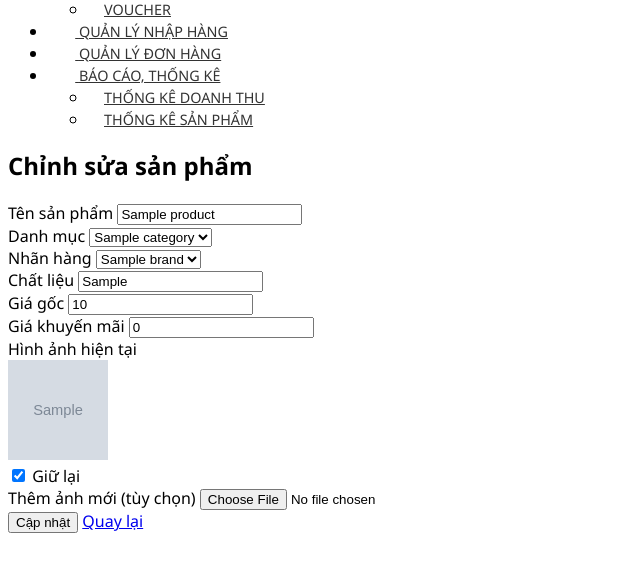
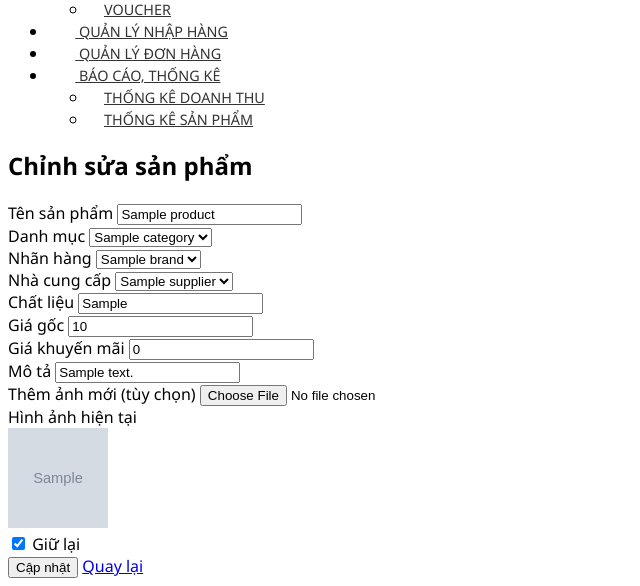
Before and after one commit to longkx12/Cloudzy, an ASP.NET Core app: page /AdminProduct/Edit/1 in a window 1280 px wide. Shown: the part 623-1209 px from the top of the page, without its empty margins (0-640 px from the left). Before the commit the page ends 1156 px from the top, so only its background shows below. Run offline with ASP.NET Core 8, Linux system fonts and the light colour scheme; tables that the repository leaves empty hold one stand-in row (values such as "Sample post"); grey boxes marked "Sample" are stand-in pictures; some web fonts are replaced.

Commit message:
add supplier and description

```diff
--- a/Cloudzy/Controllers/AdminProductController.cs
+++ b/Cloudzy/Controllers/AdminProductController.cs
@@ -1,4 +1,5 @@
 using Cloudzy.Data;
+using Cloudzy.Models.Domain;
 using Cloudzy.Models.ViewModels.AdminProduct;
 using Cloudzy.Services.Interfaces;
 using Microsoft.AspNetCore.Mvc;
@@ -38,7 +39,8 @@
             var model = new CreateViewModel
             {
                 Category = new SelectList(_context.Categories,"CategoryId","CategoryName"),
-                Brand = new SelectList(_context.Brands,"BrandId","BrandName")
+                Brand = new SelectList(_context.Brands,"BrandId","BrandName"),
+                Supplier = new SelectList(_context.Suppliers,"SupplierId","SupplierName")
             };
             return View(model);
         }
@@ -50,6 +52,7 @@
             {
                 model.Category = new SelectList(_context.Categories, "CategoryId", "CategoryName");
                 model.Brand = new SelectList(_context.Brands, "BrandId", "BrandName");
+                model.Supplier = new SelectList(_context.Suppliers, "SupplierId", "SupplierName");
                 return View(model);
             }
 
@@ -75,7 +78,7 @@
 
             product.Category = new SelectList(_context.Categories, "CategoryId", "CategoryName", product.CategoryId);
             product.Brand = new SelectList(_context.Brands, "BrandId", "BrandName", product.BrandId);
-
+            product.Supplier = new SelectList(_context.Suppliers, "SupplierId", "SupplierName", product.SupplierId);
 
             return View(product);
         }
@@ -86,10 +89,12 @@
             // Lấy dữ liệu dropdown
             var categories = new SelectList(_context.Categories, "CategoryId", "CategoryName", model.CategoryId);
             var brands = new SelectList(_context.Brands, "BrandId", "BrandName", model.BrandId);
+            var suppliers = new SelectList(_context.Suppliers, "SupplierId", "SupplierName", model.SupplierId);
             if (!ModelState.IsValid)
             {
                 model.Category = categories;
                 model.Brand = brands;
+                model.Supplier = suppliers;
                 return View(model);
             }
 
@@ -104,6 +109,7 @@
             {
                 model.Category = categories;
                 model.Brand = brands;
+                model.Supplier = suppliers;
 
                 //Giữ lại danh sách ảnh nếu lỗi
                 var product = await _productService.GetByIdAsync(model.ProductId);
--- a/Cloudzy/Models/ViewModels/AdminProduct/CreateViewModel.cs
+++ b/Cloudzy/Models/ViewModels/AdminProduct/CreateViewModel.cs
@@ -16,6 +16,9 @@
         [Required(ErrorMessage = "Vui lòng chọn nhãn hàng")]
         public int BrandId { get; set; }
 
+        [Required(ErrorMessage = "Vui lòng chọn nhà cung cấp")]
+        public int SupplierId { get; set; }
+
         [Required(ErrorMessage = "Chất liệu không được để trống")]
         [StringLength(50, ErrorMessage = "Chất liệu không được vượt quá 50 ký tự")]
         public string? Material { get; set; }
@@ -28,10 +31,13 @@
         [Range(0.01, double.MaxValue, ErrorMessage = "Giá khuyến mãi phải lớn hơn 0")]
         public decimal? DiscountPrice { get; set; }
 
+        public string? ProductDescription { get; set; }
+
         [Required(ErrorMessage = "Vui lòng chọn hình ảnh")]
         [AllowedExtensions(new string[] { ".png", ".jpg", ".jpeg", ".gif" })]
         public IFormFile Images { get; set; }
         public IEnumerable<SelectListItem> Category { get; set; } = new List<SelectListItem>();
         public IEnumerable<SelectListItem> Brand { get; set; } = new List<SelectListItem>();
+        public IEnumerable<SelectListItem> Supplier { get; set; } = new List<SelectListItem>();
     }
 }
--- a/Cloudzy/Models/ViewModels/AdminProduct/EditViewModel.cs
+++ b/Cloudzy/Models/ViewModels/AdminProduct/EditViewModel.cs
@@ -18,6 +18,9 @@
         [Required(ErrorMessage = "Vui lòng chọn nhãn hàng")]
         public int? BrandId { get; set; }
 
+        [Required(ErrorMessage = "Vui lòng chọn nhà cung cấp")]
+        public int? SupplierId { get; set; }
+
         [Required(ErrorMessage = "Chất liệu không được để trống")]
         [StringLength(50, ErrorMessage = "Chất liệu không được vượt quá 50 ký tự")]
         public string? Material { get; set; }
@@ -29,11 +32,14 @@
         [Required(ErrorMessage = "Giá khuyến mãi không được để trống")]
         [Range(0.01, double.MaxValue, ErrorMessage = "Giá khuyến mãi phải lớn hơn 0")]
         public decimal? DiscountPrice { get; set; }
+
+        public string? ProductDescription { get; set; }
         public List<string> CurrentImages { get; set; } = new();
 
         [AllowedExtensions(new string[] { ".png", ".jpg", ".jpeg", ".gif" })]
         public IFormFile? NewImages { get; set; }
         public IEnumerable<SelectListItem> Category { get; set; } = new List<SelectListItem>();
         public IEnumerable<SelectListItem> Brand { get; set; } = new List<SelectListItem>();
+        public IEnumerable<SelectListItem> Supplier { get; set; } = new List<SelectListItem>();
     }
 }
--- a/Cloudzy/Repositories/Implementations/ProductRepository.cs
+++ b/Cloudzy/Repositories/Implementations/ProductRepository.cs
@@ -55,6 +55,7 @@
             return await _context.Products
                 .Include(p => p.Category)
                 .Include(p => p.Brand)
+                .Include(p => p.Supplier)
                 .Include(p => p.ProductImages)
                 .ToListAsync();
         }
--- a/Cloudzy/Services/Implementations/ProductService.cs
+++ b/Cloudzy/Services/Implementations/ProductService.cs
@@ -63,9 +63,11 @@
                 ProductName = model.ProductName,
                 CategoryId = model.CategoryId,
                 BrandId = model.BrandId,
+                SupplierId = model.SupplierId,
                 Material = model.Material,
                 Price = model.Price ?? 0,
                 DiscountPrice = model.DiscountPrice ?? 0,
+                ProductDescription = model.ProductDescription,
                 ProductImages = new List<ProductImage>
                 {
                     new ProductImage { ImageUrl = "/images/" + uniqueFileName }
@@ -121,9 +123,11 @@
                 ProductName = product.ProductName,
                 CategoryId = product.CategoryId,
                 BrandId = product.BrandId,
+                SupplierId = product.SupplierId,
                 Material = product.Material,
                 Price = product.Price,
                 DiscountPrice = product.DiscountPrice,
+                ProductDescription = product.ProductDescription,
                 CurrentImages = product.ProductImages.Select(img => img.ImageUrl).ToList()
             };
         }
@@ -155,9 +159,11 @@
             product.ProductName = model.ProductName;
             product.CategoryId = model.CategoryId ?? product.CategoryId;
             product.BrandId = model.BrandId ?? product.BrandId;
+            product.SupplierId = model.SupplierId;
             product.Material = model.Material ?? product.Material;
             product.Price = model.Price ?? product.Price;
             product.DiscountPrice = model.DiscountPrice ?? product.DiscountPrice;
+            product.ProductDescription = model.ProductDescription;
 
             string uploadFolder = Path.Combine(_webHostEnvironment.WebRootPath, "images");
 
--- a/Cloudzy/Views/AdminProduct/Edit.cshtml
+++ b/Cloudzy/Views/AdminProduct/Edit.cshtml
@@ -32,22 +32,41 @@
         </div>
 
         <div class="mb-3 col-lg-6">
+            <label asp-for="SupplierId" class="form-label">Nhà cung cấp</label>
+            <select asp-for="SupplierId" asp-items="Model.Supplier" class="form-control" required>
+            </select>
+            <span asp-validation-for="SupplierId" class="text-danger"></span>
+        </div>
+
+        <div class="mb-3 col-lg-4">
             <label asp-for="Material" class="form-label">Chất liệu</label>
             <input asp-for="Material" class="form-control" required />
             <span asp-validation-for="Material" class="text-danger"></span>
         </div>
 
 
-        <div class="mb-3 col-lg-6">
+        <div class="mb-3 col-lg-4">
             <label asp-for="Price" class="form-label">Giá gốc</label>
             <input asp-for="Price" type="number" class="form-control" required />
             <span asp-validation-for="Price" class="text-danger"></span>
         </div>
 
-        <div class="mb-3 col-lg-6">
+        <div class="mb-3 col-lg-4">
             <label asp-for="DiscountPrice" class="form-label">Giá khuyến mãi</label>
             <input asp-for="DiscountPrice" type="number" class="form-control" required />
             <span asp-validation-for="DiscountPrice" class="text-danger"></span>
+        </div>
+
+        <div class="mb-3 col-lg-8">
+            <label asp-for="ProductDescription" class="form-label">Mô tả</label>
+            <input asp-for="ProductDescription" type="text" class="form-control" required />
+            <span asp-validation-for="ProductDescription" class="text-danger"></span>
+        </div>
+
+        <div class="mb-3 col-lg-4">
+            <label asp-for="NewImages" class="form-label">Thêm ảnh mới (tùy chọn)</label>
+            <input asp-for="NewImages" type="file" class="form-control" />
+            <span asp-validation-for="NewImages" class="text-danger"></span>
         </div>
 
         <div class="mb-3">
@@ -63,12 +82,6 @@
                 }
             </div>
         </div>
-
-        <div class="mb-3">
-            <label asp-for="NewImages" class="form-label">Thêm ảnh mới (tùy chọn)</label>
-            <input asp-for="NewImages" type="file" class="form-control" />
-            <span asp-validation-for="NewImages" class="text-danger"></span>
-        </div>
     </div>
 
     <button type="submit" class="btn btn-warning mt-3">Cập nhật</button>
```
Also changed, not shown: Cloudzy/Views/AdminProduct/Create.cshtml (+14 -0 lines), Cloudzy/wwwroot/images/ao_trang_20250330004632.jpg (added).
